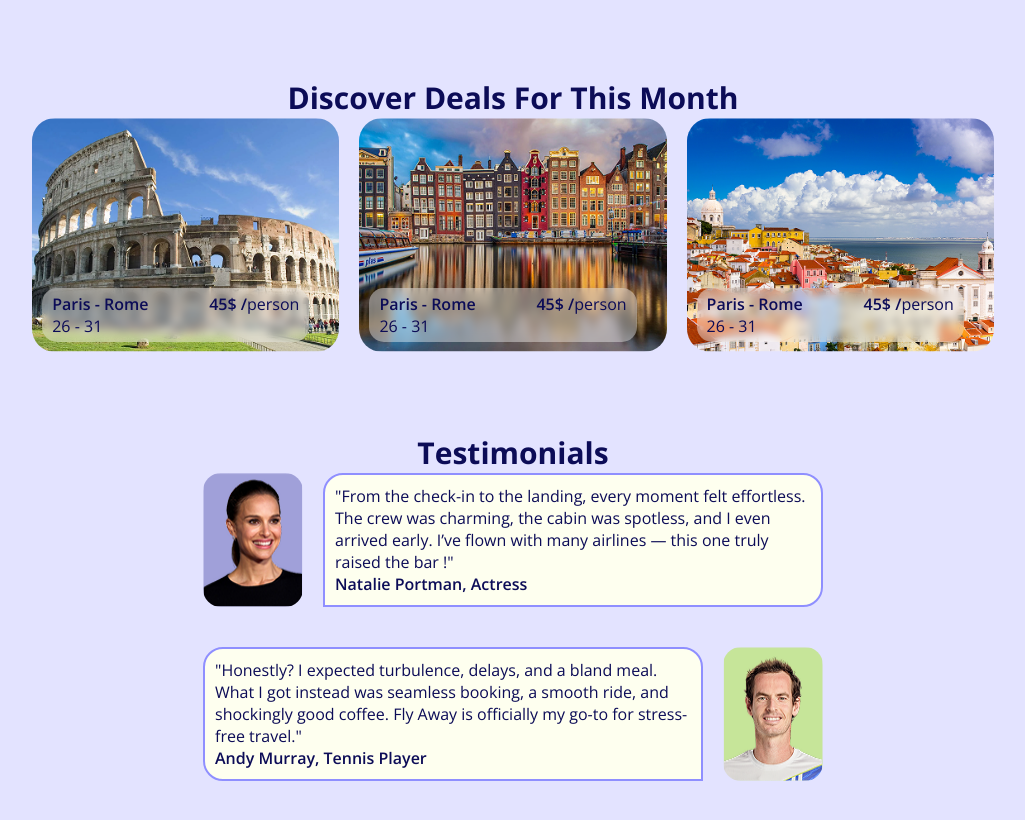
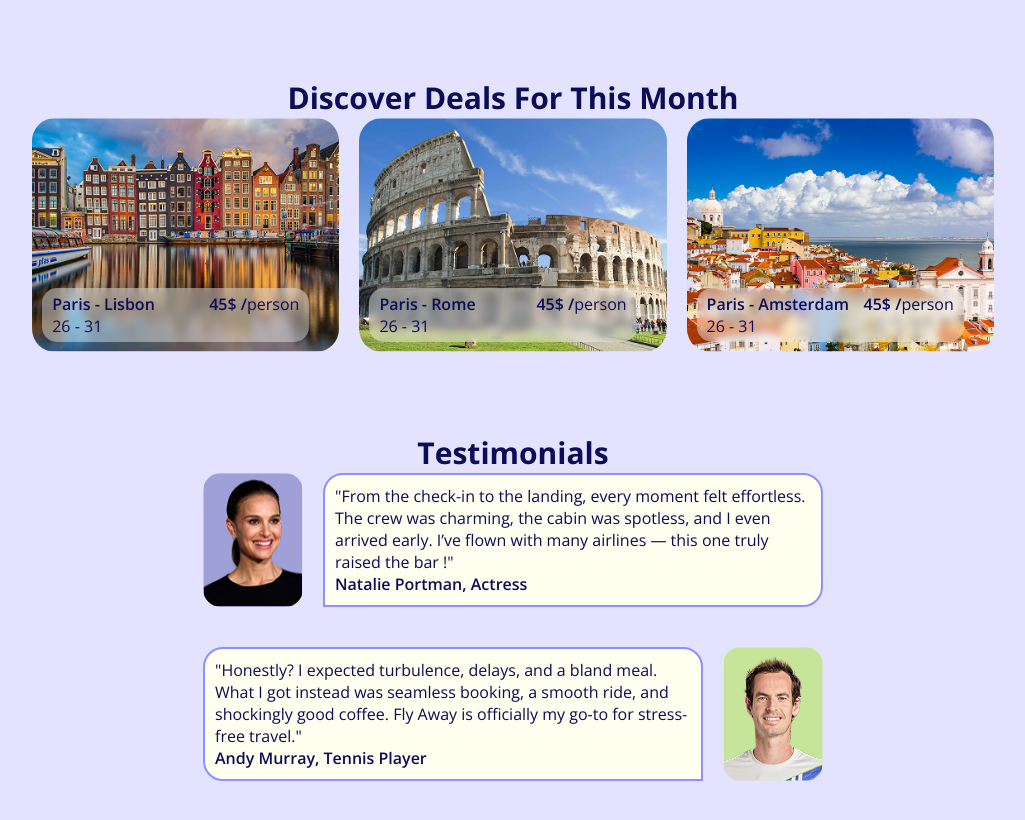
Before and after one commit to nemnem202/Brief_5_Simplost, a website built with Vite: page index.html in a window 1280 px wide. Shown: the part 1341-2161 px from the top of the page, without its empty margins (127-1152 px from the left). Built offline with nearby package versions, Linux system fonts and the light colour scheme; files whose address does not match are found by name.

Commit message:
corrected home

```diff
--- a/src/componentsTemplates/homeComponent.html
+++ b/src/componentsTemplates/homeComponent.html
@@ -53,7 +53,7 @@
       <div class="deal">
         <div class="deal-infos">
           <div>
-            <span class="bold">Paris - Rome</span>
+            <span class="bold">Paris - Lisbon</span>
             <div><span class="bold">45$ /</span> <span>person</span></div>
           </div>
           <div>
@@ -61,7 +61,7 @@
           </div>
         </div>
         <img
-          src="../../public/cards_img/Group 20.png"
+          src="../../public/cards_img/Group 22.png"
           alt="group-22"
           width="381"
           height="282"
@@ -80,7 +80,7 @@
           </div>
         </div>
         <img
-          src="../../public/cards_img/Group 22.png"
+          src="../../public/cards_img/Group 20.png"
           alt="group-22"
           width="381"
           height="282"
@@ -91,7 +91,7 @@
       <div class="deal">
         <div class="deal-infos">
           <div>
-            <span class="bold">Paris - Rome</span>
+            <span class="bold">Paris - Amsterdam</span>
             <div><span class="bold">45$ /</span> <span>person</span></div>
           </div>
           <div>
```
